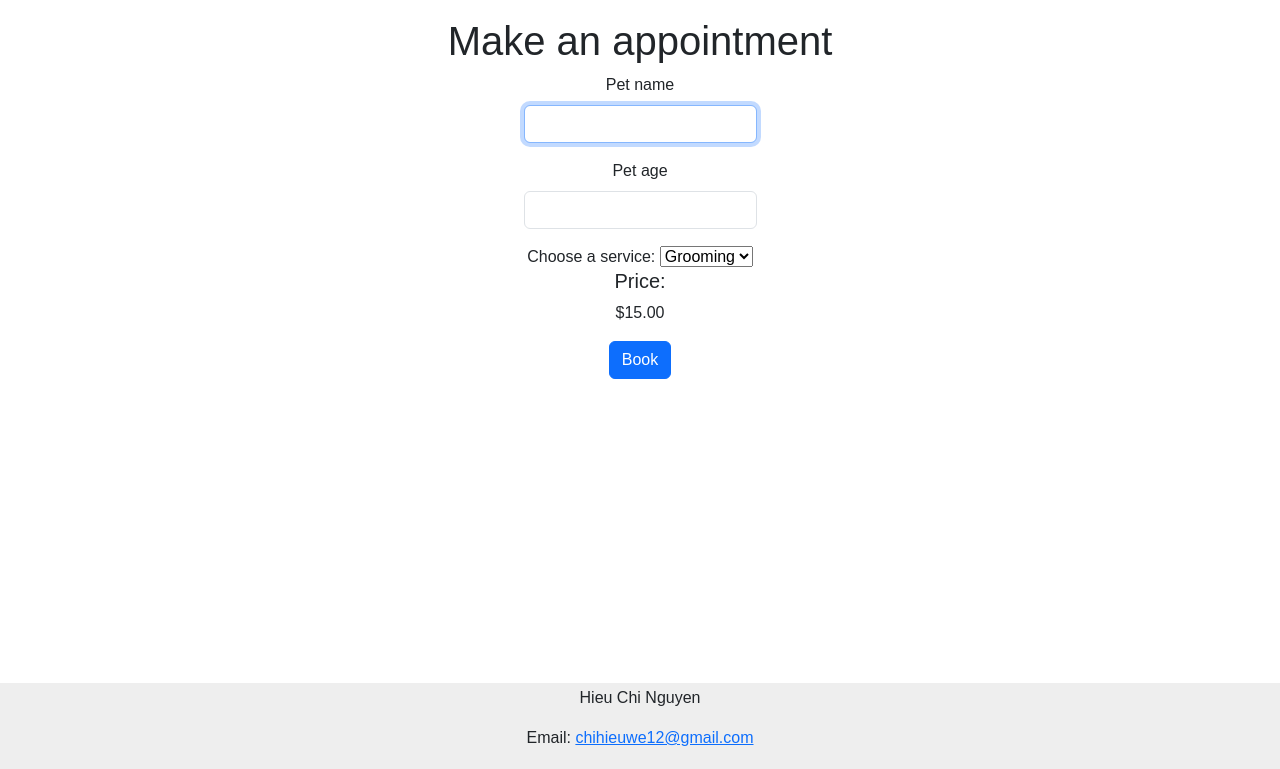
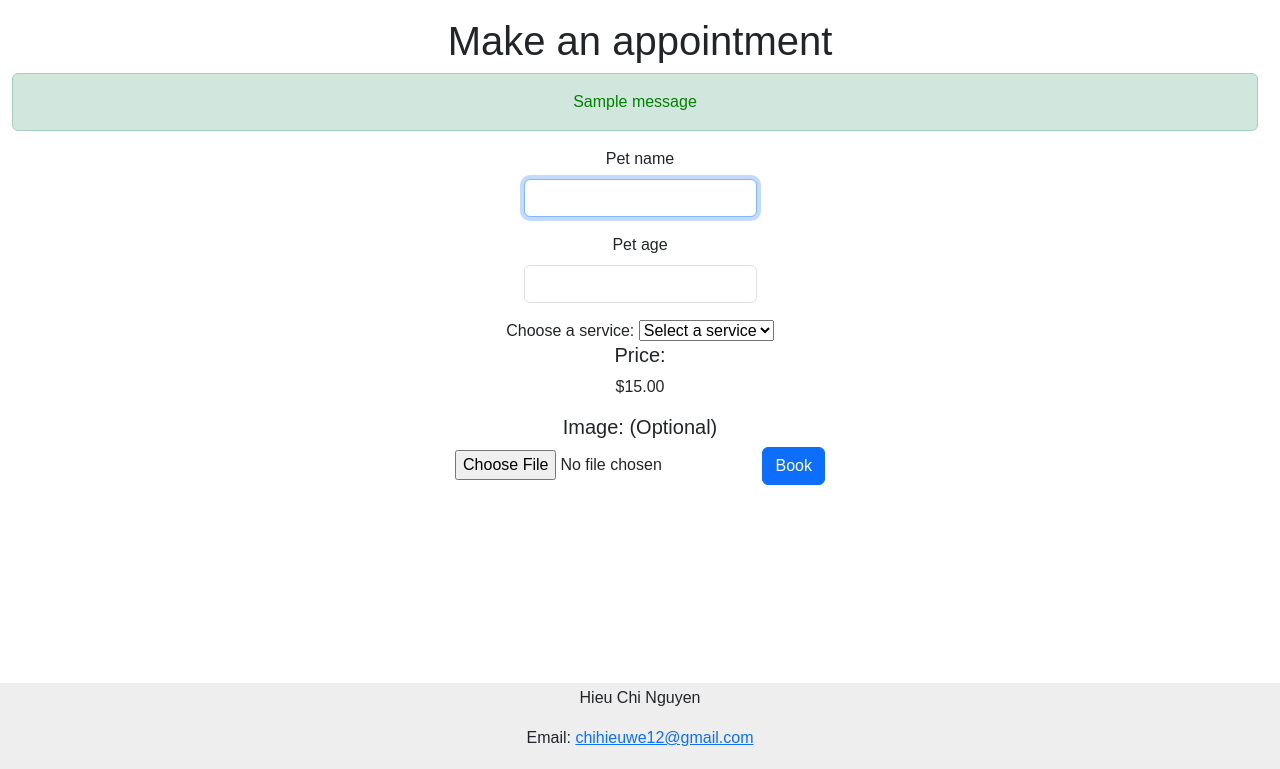
Before and after one commit to chihieuwe/cs50-final, a Flask app: page /order in a window 1280 px wide. Shown: the part 101-870 px from the top of the page. Run offline with Flask 3, Linux system fonts and the light colour scheme; a user stored in the database is signed in; tables that the repository leaves empty hold one stand-in row (values such as "Sample post"); one stand-in notice (Sample message) is shown; some libraries are stand-ins or nearby versions.

Commit message:
Add fields for order (booking) form, add form validation for pet name and age, configuring image file upload (in progress)

```diff
--- a/app.py
+++ b/app.py
@@ -3,6 +3,7 @@ from flask_session import Session
 from werkzeug.security import check_password_hash, generate_password_hash
 from cs50 import SQL
 from functools import wraps
+import os
 app = Flask(__name__)
 
 # Configure session to use filesystem (instead of signed cookies)
@@ -49,11 +50,27 @@ def index():
 def about():
     return render_template("about.html")
 
-@app.route("/order")
+@app.route("/order", methods=["GET", "POST"])
 @login_required
 def order():
     service = db.execute("SELECT name, price FROM service")
     print(service)
+    if request.method == "POST":
+        # Get info from the form
+        petname = request.form.get("petname")
+        petage = request.form.get("petage")
+        if not petname:
+            flash("Pet name cannot be empty!", "error")
+            return redirect("/order")
+        if not petage:
+            flash("Pet age cannot be empty!", "error")
+            return redirect("/order")
+        uploaded_file = request.files['file']  # 'file' is the name of the file input in the form
+        if uploaded_file:
+            # Save the uploaded file to a specific location
+            uploaded_file.save('templates/' + uploaded_file.filename)
+            flash('File uploaded successfully!')
+            return redirect("/order")
     return render_template("order.html", navbar_style='navbar-alt', navbar_brand_style='navbar-brand-alt', nav_link_style='nav-link-alt', service=service)
 
 @app.route("/history")
--- a/templates/order.html
+++ b/templates/order.html
@@ -2,23 +2,31 @@
 
 {% block main %}
 <h1>Make an appointment</h1>
+{% with messages = get_flashed_messages(with_categories=true) %}
+  {% for category, message in messages %}
+    <div class="alert alert-{{ category }}">{{ message }}</div>
+  {% endfor %}
+{% endwith %}
 <form action="/order" method="post">
     <div class="mb-3">
         <label for="petname" class="form-label">Pet name</label>
-        <input id="petname" autofocus class="form-control mx-auto w-auto" autocomplete="off" name="symbol" type="text">
+        <input id="petname" autofocus class="form-control mx-auto w-auto" autocomplete="off" name="petname" type="text">
     </div>
     <div class="mb-3">
         <label for="petage" class="form-label">Pet age</label>
-        <input id="petage" autofocus class="form-control mx-auto w-auto" autocomplete="off" name="symbol" type="text">
+        <input id="petage" autofocus class="form-control mx-auto w-auto" autocomplete="off" name="petage" type="text">
     </div>
     <label for="service">Choose a service:</label>
     {% for ser in service %}
     <select name="service">
+        <option value="choose" disabled selected>Select a service</option>
         <option value="{{ ser }}">{{ ser.name }}</option>
     </select>
     <h5>Price:</h5>
         <p value="{{ ser }}">{{ ser.price | usd }}</p>
     {% endfor %}
+    <h5>Image: (Optional)</h5>
+    <input type="file" name="file">
     <button class="btn btn-primary" type="submit">Book</button>
 </form>
 {% endblock %}
--- a/templates/profile.html
+++ b/templates/profile.html
@@ -6,16 +6,16 @@
     {% for user in username %}
     <div class="mb-3">
         <label for="name">Name</label>
-        <input autocomplete="off" autofocus class="form-control mx-auto w-auto"  name="name" value="{{ user.name }}" type="text">
+        <input autocomplete="off" autofocus class="form-control mx-auto w-auto"  name="name" value="{{ user.name }}" type="text" disabled>
     </div>
     <div class="mb-3">
         <label for="email">Email</label>
-        <input autocomplete="off" autofocus class="form-control mx-auto w-auto"  name="email" value="{{ user.email }}" type="text">
+        <input autocomplete="off" autofocus class="form-control mx-auto w-auto"  name="email" value="{{ user.email }}" type="text" disabled>
 
     </div>
     <div class="mb-3">
         <label for="password">Password</label>
-        <input class="form-control mx-auto w-auto"  name="password" value="{{ user.hash }}" type="password">
+        <input class="form-control mx-auto w-auto"  name="password" value="{{ user.hash }}" type="password" disabled>
     </div>
     <div class="mb-3">
         <p>Your cash: {{ user.cash | usd }}</p>
```
